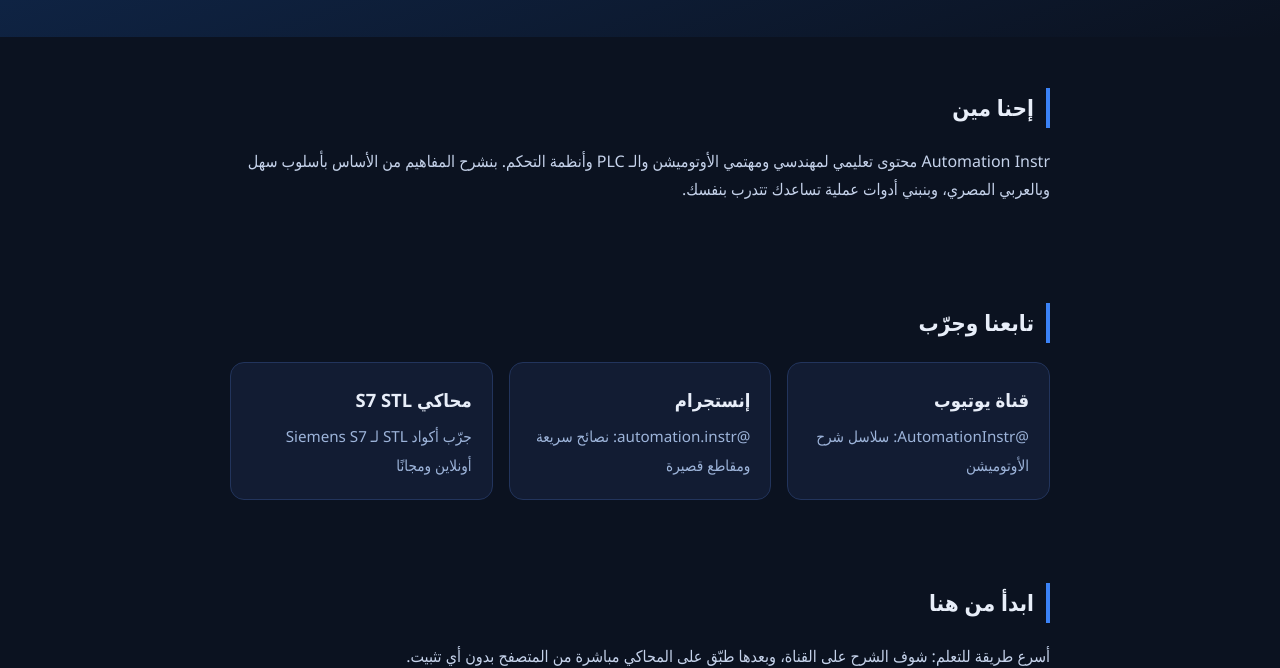
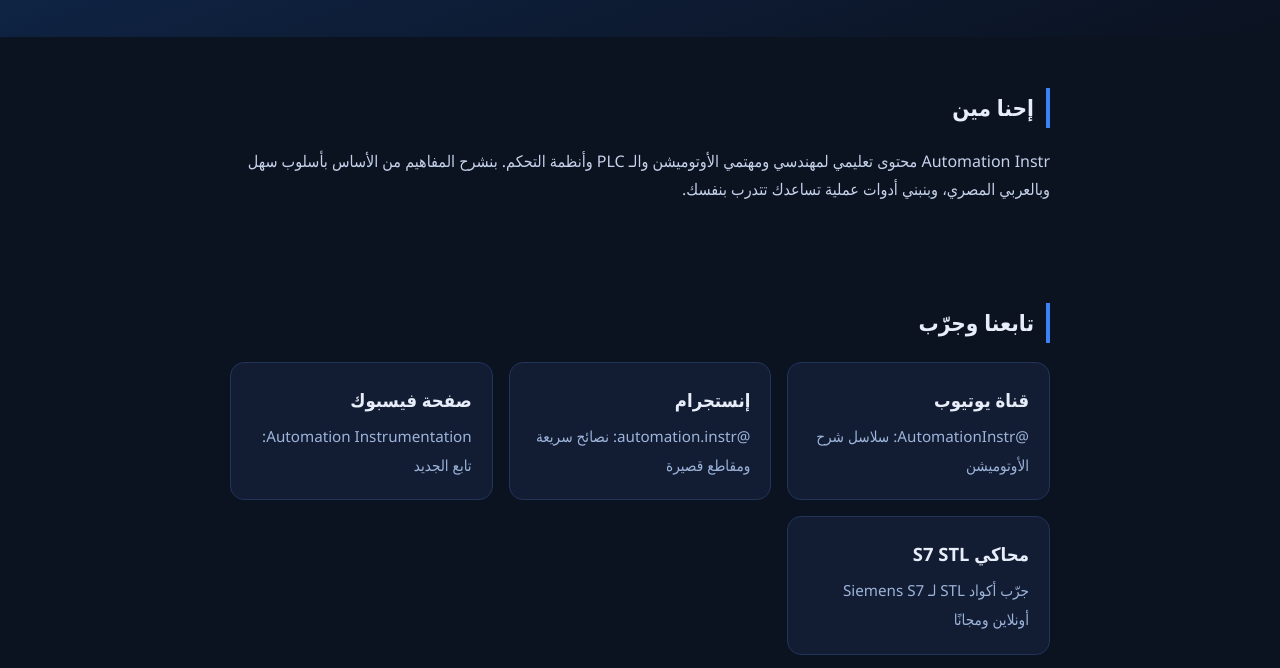
Before and after one commit to automation-instr/automation-instr.github.io, a plain HTML site: page index.html in a window 1280 px wide. Shown: the part 170-838 px from the top of the page. Drawn offline with Linux system fonts and the light colour scheme.

Commit message:
Add Facebook link to index.html

```diff
--- a/index.html
+++ b/index.html
@@ -46,6 +46,7 @@ footer{text-align:center;color:#7f93b8;padding:32px 0 48px;font-size:.9rem}
 <div class="cards">
 <a class="card" href="https://www.youtube.com/@AutomationInstr" target="_blank" rel="noopener"><b>قناة يوتيوب</b><span>@AutomationInstr: سلاسل شرح الأوتوميشن</span></a>
 <a class="card" href="https://www.instagram.com/automation.instr/" target="_blank" rel="noopener"><b>إنستجرام</b><span>@automation.instr: نصائح سريعة ومقاطع قصيرة</span></a>
+<a class="card" href="https://www.facebook.com/people/Automation-Instrumentation/pfbid0ptSEZvQxeBCo6Dbgo56sNtNnUpyfiK7dSjrY8Vnp6VcKV1SY2u9iGjJAWm19eMGil/" target="_blank" rel="noopener"><b>صفحة فيسبوك</b><span>Automation Instrumentation: تابع الجديد</span></a>
 <a class="card" href="https://automation-instr.github.io/s7-stl-simulator/" target="_blank" rel="noopener"><b>محاكي S7 STL</b><span>جرّب أكواد STL لـ Siemens S7 أونلاين ومجانًا</span></a>
 </div>
 </section>
```
